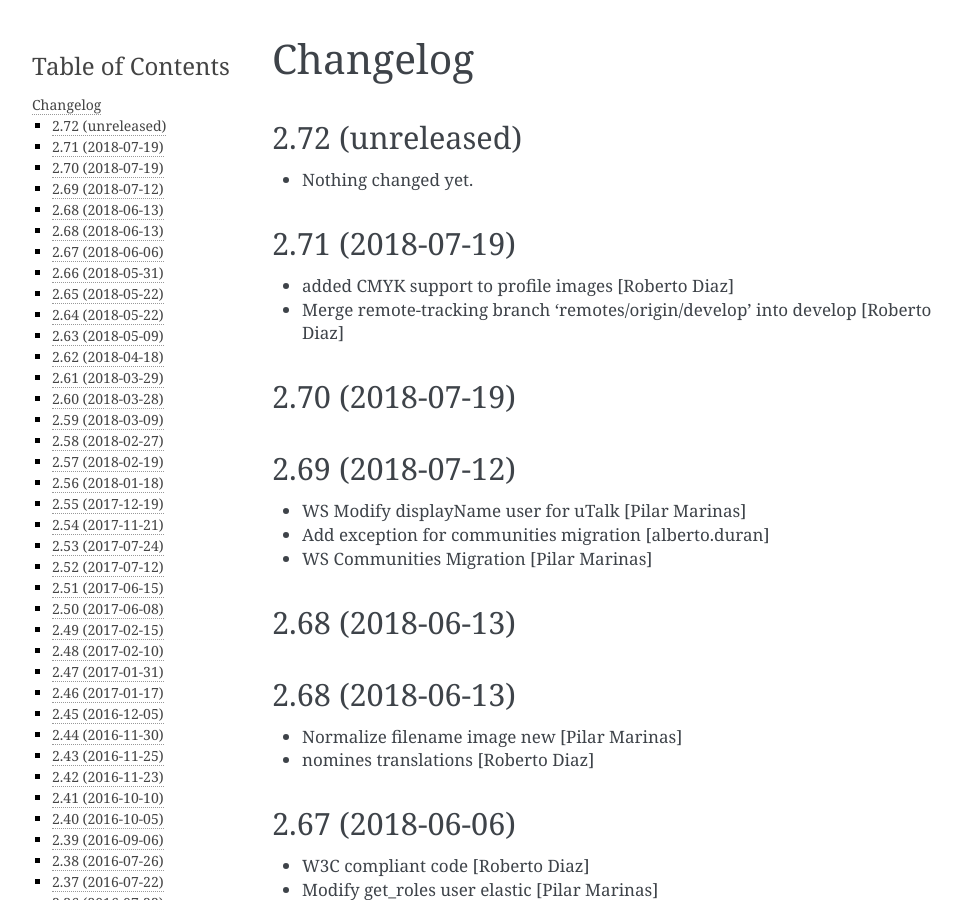
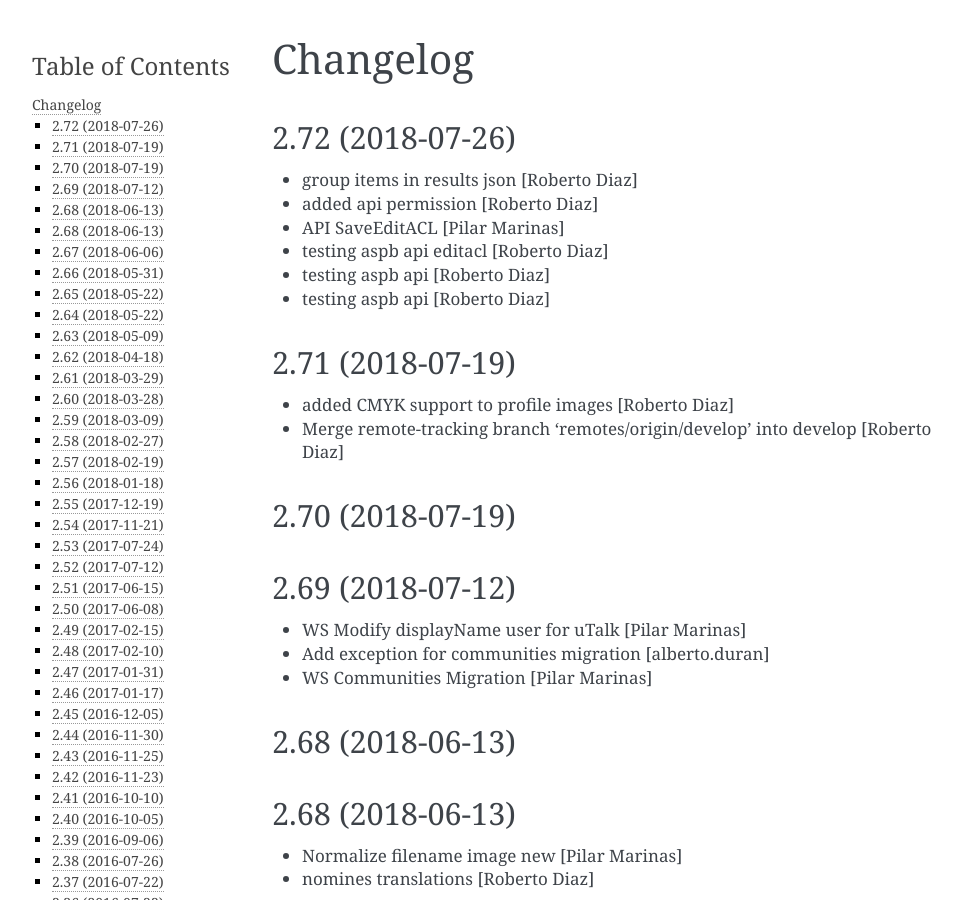
Before and after one commit to UPCnet/ulearn.core, a Sphinx documentation site: the page built from docs/HISTORY.rst, in a window 1280 px wide and 900 px high. Shown: the whole window, without its empty margins (148-1110 px from the left). Built offline with Sphinx 7.4.7, drawn with Linux system fonts in a browser that asks for light colours; pages that are not in the unit, such as notebooks, are missing from menus.

Commit message:
Preparing release 2.72

```diff
--- a/docs/HISTORY.rst
+++ b/docs/HISTORY.rst
@@ -1,11 +1,15 @@
 Changelog
 =========
 
-2.72 (unreleased)
+2.72 (2018-07-26)
 -----------------
 
-- Nothing changed yet.
-
+* group items in results json [Roberto Diaz]
+* added api permission [Roberto Diaz]
+* API SaveEditACL [Pilar Marinas]
+* testing aspb api editacl [Roberto Diaz]
+* testing aspb api [Roberto Diaz]
+* testing aspb api [Roberto Diaz]
 
 2.71 (2018-07-19)
 -----------------
--- a/setup.py
+++ b/setup.py
@@ -1,7 +1,7 @@
 from setuptools import setup, find_packages
 import os
 
-version = '2.72.dev0'
+version = '2.72'
 
 README = open('README.rst').read()
 HISTORY = open(os.path.join('docs', 'HISTORY.rst')).read()
```
